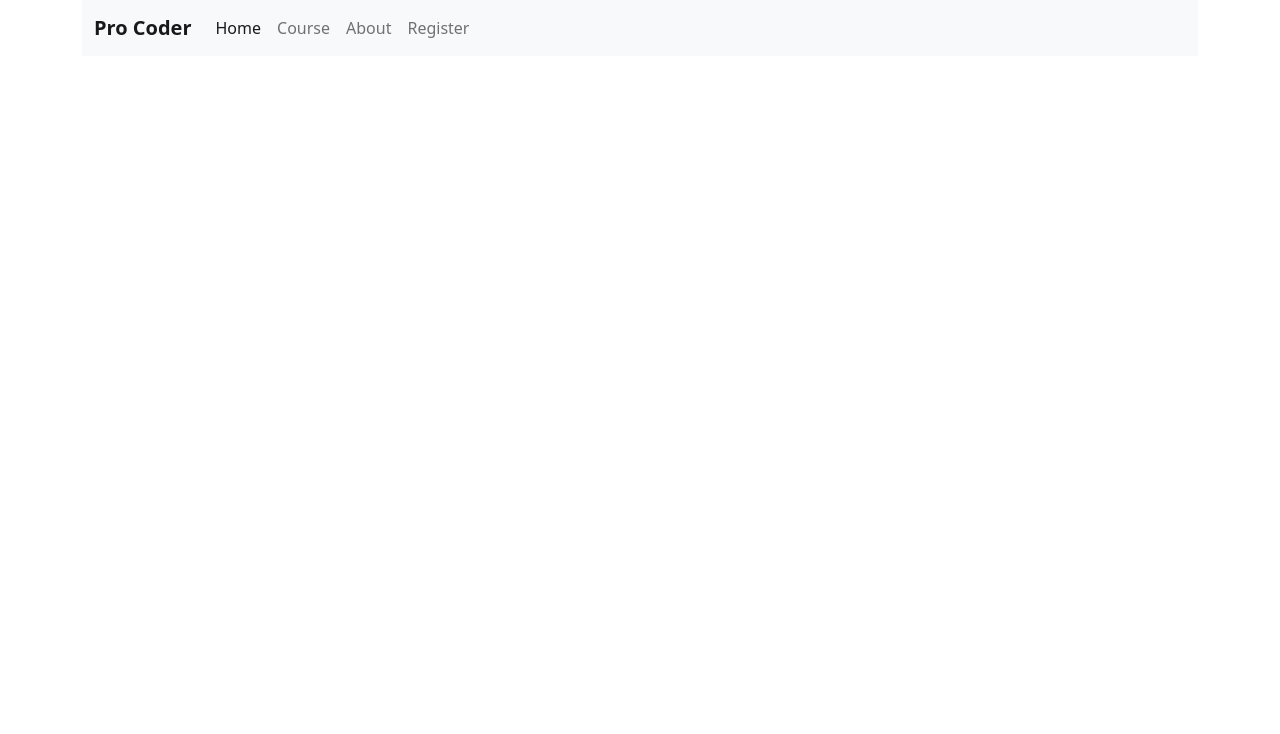
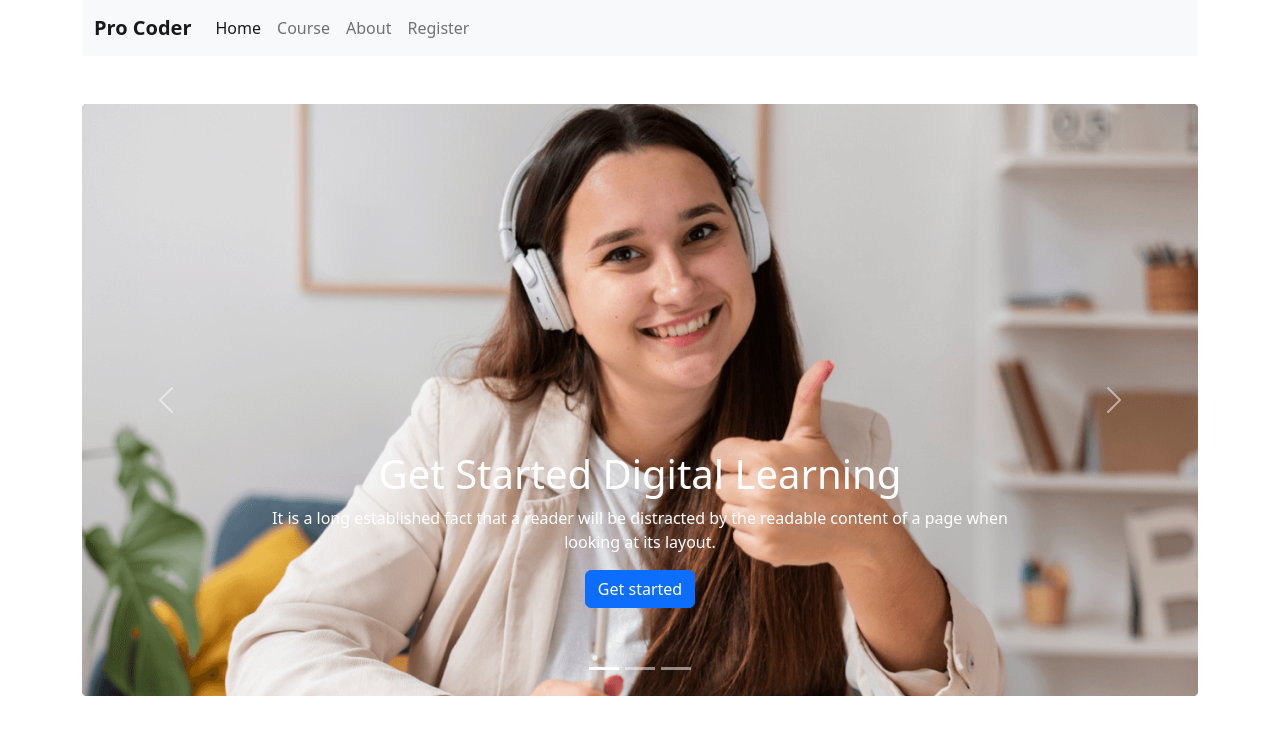
Before and after one commit to fardinkomol/Web-course-site, a plain HTML site: page index.html in a window 1280 px wide. Drawn offline with nearby package versions, Linux system fonts and the light colour scheme.

Commit message:
slider done

```diff
--- a/index.html
+++ b/index.html
@@ -43,6 +43,65 @@
 
   <!-- ------navbar-section-end----- -->
 
+  <!-- -----image-slide-start----- -->
+
+    <section class="container mt-5">
+        <div id="carouselExampleCaptions" class="carousel slide" data-bs-ride="false">
+            <div class="carousel-indicators">
+              <button type="button" data-bs-target="#carouselExampleCaptions" data-bs-slide-to="0" class="active" aria-current="true" aria-label="Slide 1"></button>
+              <button type="button" data-bs-target="#carouselExampleCaptions" data-bs-slide-to="1" aria-label="Slide 2"></button>
+              <button type="button" data-bs-target="#carouselExampleCaptions" data-bs-slide-to="2" aria-label="Slide 3"></button>
+            </div>
+            <div class="carousel-inner">
+              <div class="carousel-item active">
+                <img src="/images/cover/cover-1.png" class="d-block w-100" alt="...">
+
+                    <div class="carousel-caption d-none d-md-block">
+                        <div class="mb-5">
+                            <h1>Get Started Digital Learning</h1>
+                        <p>It is a long established fact that a reader will be distracted by the readable
+                            content of a page when looking at its layout.</p>
+                        <button class="btn btn-primary">Get started</button>
+                        </div>
+                      </div>
+
+              </div>
+              <div class="carousel-item">
+                <img src="/images/cover/cover-2.jpg" class="d-block w-100" alt="...">
+                <div class="carousel-caption d-none d-md-block">
+                    <div class="mb-5">
+                        <h1>Get Started Digital Learning</h1>
+                    <p>It is a long established fact that a reader will be distracted by the readable
+                        content of a page when looking at its layout.</p>
+                    <button class="btn btn-primary">Get started</button>
+                    </div>
+                </div>
+              </div>
+              <div class="carousel-item">
+                <img src="/images/cover/cover-3.jpg" class="d-block w-100" alt="...">
+                <div class="carousel-caption d-none d-md-block">
+                    <div class="mb-5">
+                        <h1>Get Started Digital Learning</h1>
+                    <p>It is a long established fact that a reader will be distracted by the readable
+                        content of a page when looking at its layout.</p>
+                    <button class="btn btn-primary">Get started</button>
+                    </div>
+                </div>
+              </div>
+            </div>
+            <button class="carousel-control-prev" type="button" data-bs-target="#carouselExampleCaptions" data-bs-slide="prev">
+              <span class="carousel-control-prev-icon" aria-hidden="true"></span>
+              <span class="visually-hidden">Previous</span>
+            </button>
+            <button class="carousel-control-next" type="button" data-bs-target="#carouselExampleCaptions" data-bs-slide="next">
+              <span class="carousel-control-next-icon" aria-hidden="true"></span>
+              <span class="visually-hidden">Next</span>
+            </button>
+          </div>
+    </section>
+
+  <!-- -------image-slide-end------- -->
+
 
 
 
```
